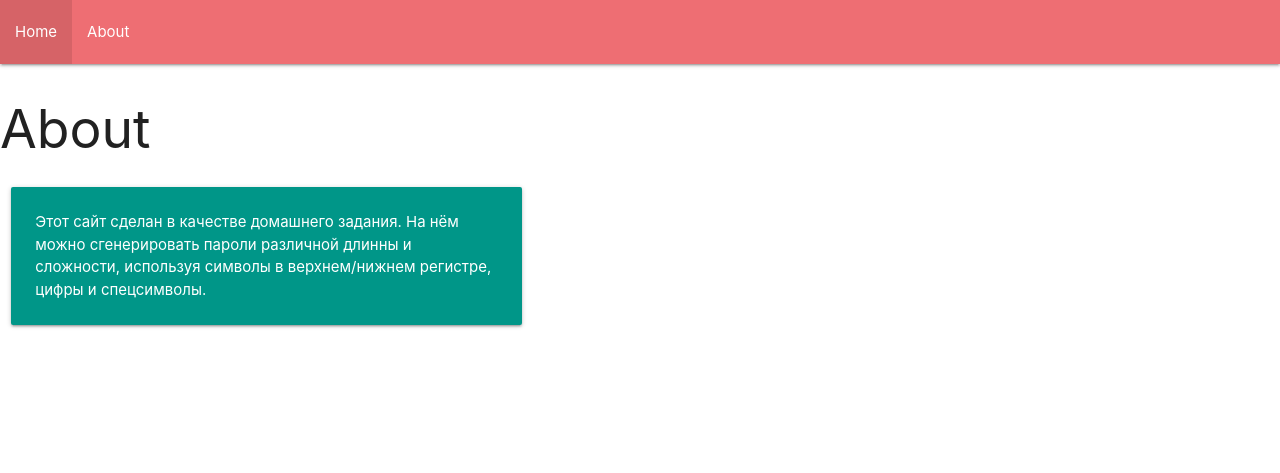
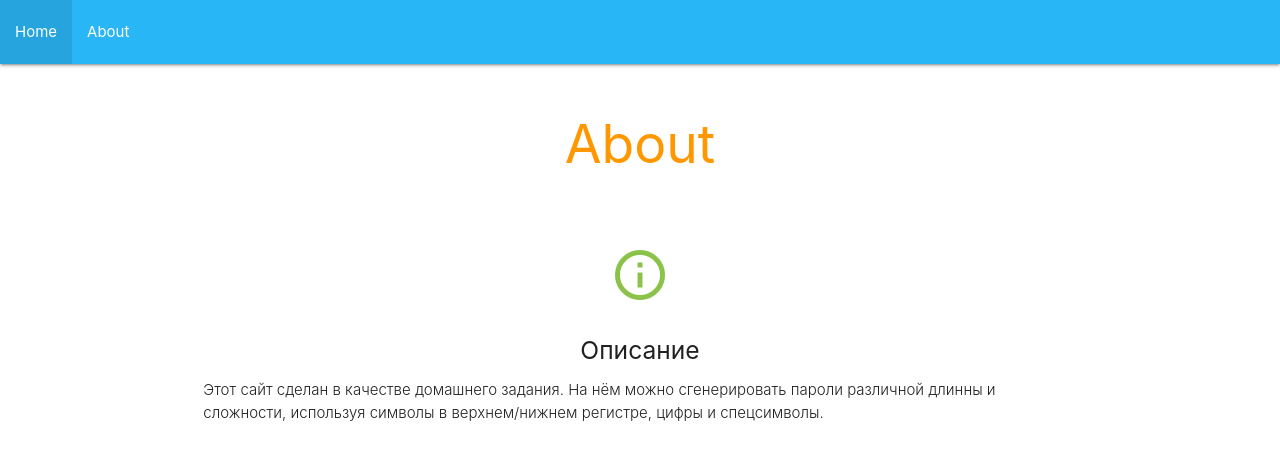
Before and after one commit to SergeyLis82/password_generator, a Django app: page /about in a window 1280 px wide. Shown: the top 473 px of the page. Run offline with Django 3.2, Linux system fonts and the light colour scheme; some libraries are stand-ins or nearby versions.

Commit message:
Style update

```diff
--- a/generator/templates/generator/about.html
+++ b/generator/templates/generator/about.html
@@ -1,10 +1,14 @@
 {% extends 'generator/main.html' %}
 {% block content %}
+<div class="section">
     <div class="row">
-        <div class="col s12 m5">
-            <div class="card-panel teal">
-                <span class="white-text">{{ content }}</span>
-            </div>
+        <div class="col s12 m12">
+            <h2 class="center light-green-text"><i class="medium material-icons">info_outline</i></h2>
+            <h5 class="center">Описание</h5>
+
+            <p class="light">{{ content }}</p>
         </div>
     </div>
+</div>
+
 {% endblock %}
--- a/generator/templates/generator/home.html
+++ b/generator/templates/generator/home.html
@@ -2,6 +2,7 @@
 {% block content %}
     <form action="{% url 'password' %}">
         <select name="length" class="browser-default">
+            <option value="" disabled selected>Choose password length</option>
             {% for n in range %}
             <option value="{{ n }}">{{ n }}</option>
             {% endfor %}
--- a/generator/templates/generator/main.html
+++ b/generator/templates/generator/main.html
@@ -10,7 +10,7 @@
     <title>{{ title }}</title>
 </head>
 <body>
-    <nav>
+    <nav class="light-blue lighten-1" role="navigation">
         <div class="nav-wrapper">
             <ul id="nav-mobile" class="left hide-on-med-and-down">
                 <li><a href="{% url 'home' %}">Home</a></li>
@@ -18,7 +18,11 @@
             </ul>
         </div>
     </nav>
-    <h2 class="header">{{ heading }}</h2>
-    {% block content %}{% endblock %}
+    <div class="section no-pad-bot" id="index-banner">
+        <div class="container">
+            <h2 class="header center orange-text">{{ heading }}</h2>
+            {% block content %}{% endblock %}
+        </div>
+    </div>
 </body>
 </html>
--- a/generator/templates/generator/password.html
+++ b/generator/templates/generator/password.html
@@ -1,5 +1,5 @@
 {% extends 'generator/main.html' %}
 {% block content %}
     <h3>Your password is:</h3>
-    <h4>{{ password }}</h4>
+    <div class="card-panel green lighten-5"><h4>{{ password }}</h4></div>
 {% endblock %}
--- a/generator/views.py
+++ b/generator/views.py
@@ -13,7 +13,7 @@ def home(request):
 
 def password(request):
     thepassword = ''
-    length = int(request.GET.get('length'))
+    length = int(request.GET.get('length', '6'))
     characters = list('abcdefghijklmnopqrstuvwxyz')
 
     if request.GET.get('uppercase'):
```
